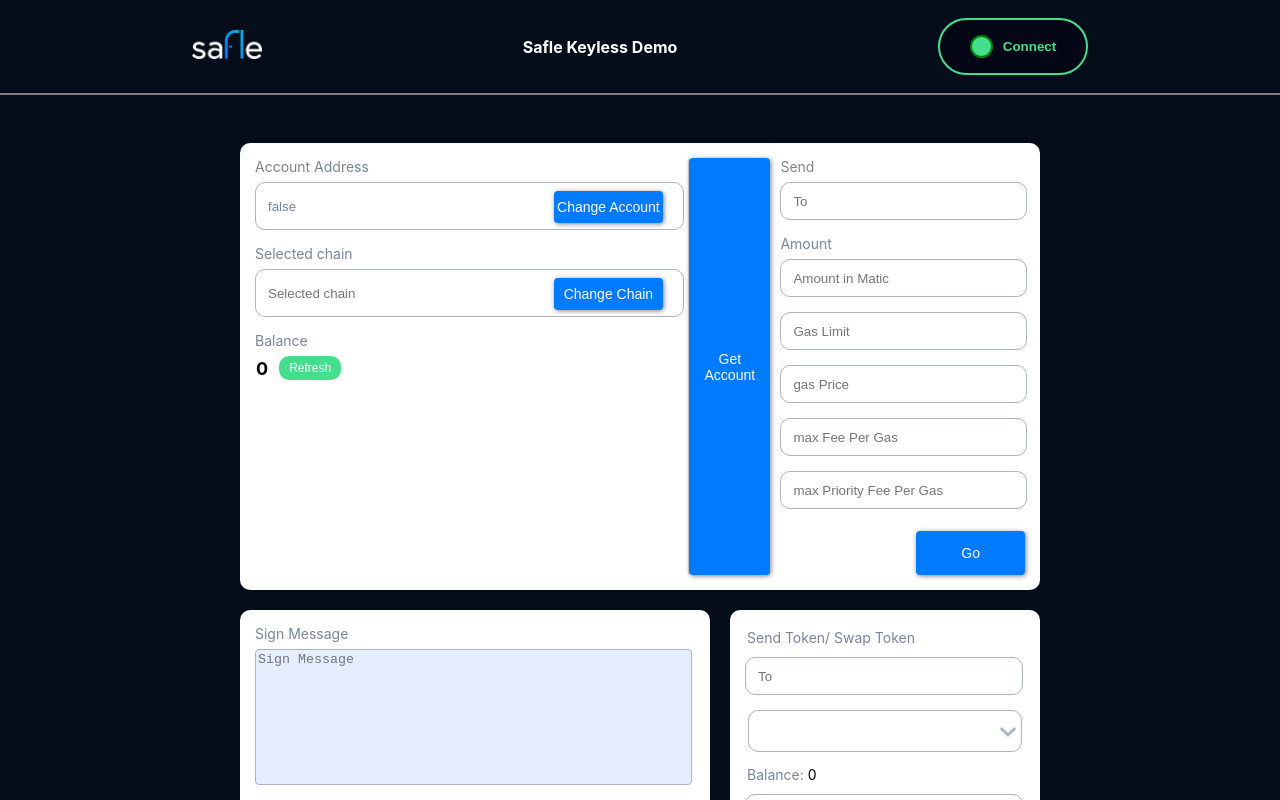
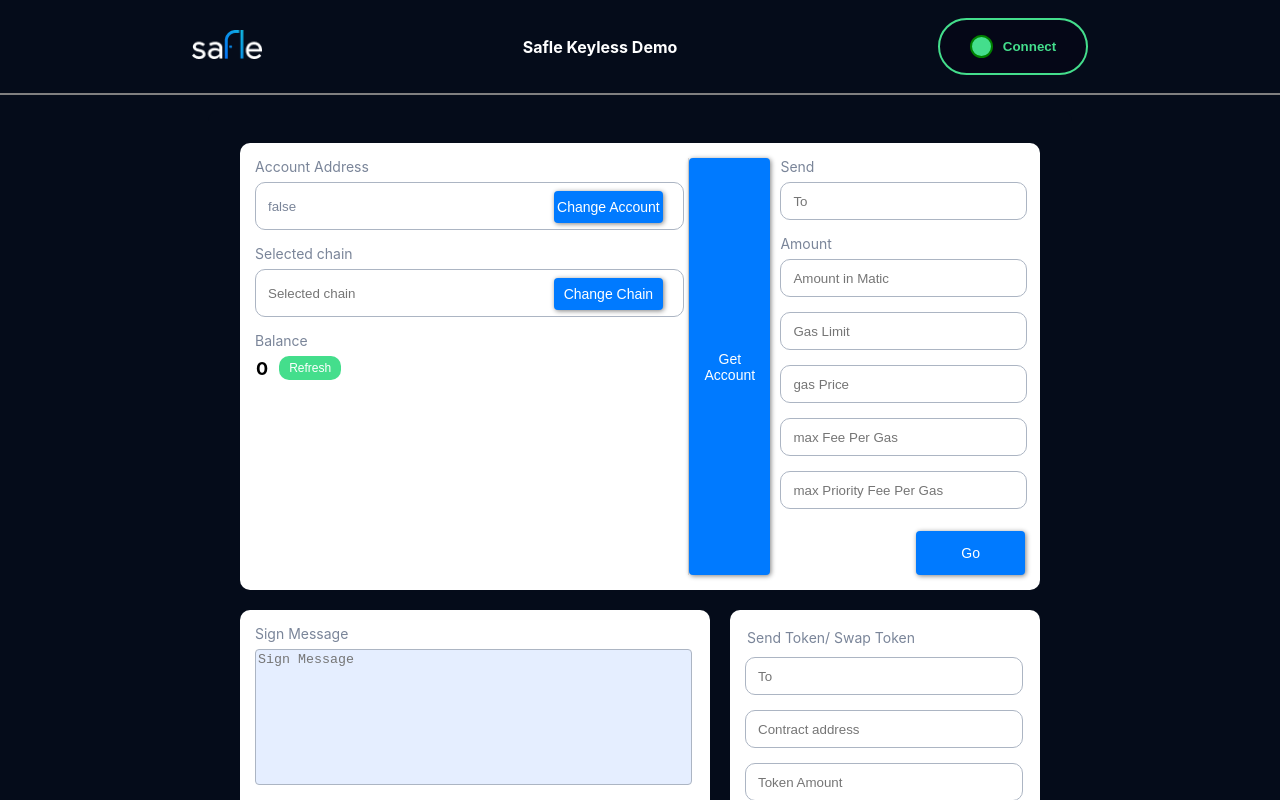
Before and after one commit to getsafle/keyless-demo, a React (Create React App) app: page / in a window 1280 px wide. Shown: the top 800 px of the page. Built offline with nearby package versions, Linux system fonts and the light colour scheme.

Commit message:
UI changes and data handling for contract calls

```diff
--- a/src/App.js
+++ b/src/App.js
@@ -115,17 +115,15 @@
     // setUserBalance(bal)
   };
 
-  const [sendTo, setSendTo] = useState("");
-  const [sendAmount, setSendAmount] = useState(0);
-
-  const [_tokenTo, setTokenTo] = useState("{}");
+  const [sendTo, setSendTo] = useState('')
+  const [sendAmount, setSendAmount] = useState(0)
   const [tokenSendTo, setTokenSendTo] = useState("");
   const [tokenAmount, setTokenAmount] = useState(0);
-  const [data, setData] = useState("");
   const [gasLimit, setGasLimit] = useState("");
   const [gasPrice, setGasPrice] = useState("");
   const [maxFeePerGas, setMaxFeePerGas] = useState("");
   const [maxPriorityFeePerGas, setMaxPriorityFeePerGas] = useState("");
+  const [contractAddress, setContractAddress] = useState("");
 
 
   const sendAmountTransaction = async () => {
@@ -140,7 +138,6 @@
     let chainId =  Number(await w3.eth.getChainId())
     console.log("chainId =", chainId);
 
-    // data = 0xa9059cbb0000000000000000000000002723a2756ecb99b3b50f239782876fb595728ac00000000000000000000000000000000000000000000000000de0b6b3a7640000
     const transaction = {
       from: fromAddr,
       to: sendTo, //to address
@@ -173,50 +170,27 @@
 
 
   const sendTokenAmountTransaction = async () => {
-    // let tokenTo = JSON.parse(_tokenTo);
-    // console.log({ tokenSendTo, _tokenTo, tokenAmount, tokenTo });
-
-    // const toAddress = tokenSendTo;
-    // const contractAddress = tokenTo.tokenAddress.toLowerCase();
-    // const instance = new w3.eth.Contract(abi, contractAddress);
-
-    // const sendValue = w3.utils.toBN(
-    //   tokenAmount * Math.pow(10, tokenTo.decimal)
-    // );
-    // console.log({ sendValue });
-
-    // const sendValue = w3.utils.toBN(0.01 * Math.pow(10, 18));
-
-    // let data, gas, balance;
-
-    // data = await instance.methods.transfer(toAddress, sendValue).encodeABI();
-
-    // try {
-    //   balance = await instance.methods.balanceOf(fromAddr).call();
-    //   console.log("weenus balance : ", balance);
-    //   gas = await instance.methods
-    //     .transfer(toAddress, sendValue)
-    //     .estimateGas({ from: fromAddr });
-    // } catch (e) {
-    //   console.log("err", e);
-    // }
-
-    // console.log("dataaaaa : ", data);
-    // console.log("gassssss : ", gas);
-    // console.log("balanceeeeeee : ", balance);
-
-    // data = 0xa9059cbb0000000000000000000000002723a2756ecb99b3b50f239782876fb595728ac00000000000000000000000000000000000000000000000000de0b6b3a7640000
 
     console.log("selectedChain.chainId = ", selectedChain);
     const nonce = await w3.eth.getTransactionCount(fromAddr, "latest");
 
     let chainId = Number(await w3.eth.getChainId())
 
+    const instance = new w3.eth.Contract(abi, contractAddress);
+    let decimals = await instance.methods.decimals().call();
+
+    const sendValue = w3.utils.toBN(tokenAmount * Math.pow(10, decimals));
+    const data = await instance.methods.transfer(tokenSendTo, sendValue).encodeABI();
+
+    console.log("decimals = ", decimals);
+
+    console.log({ sendValue })
+
     const transaction = {
       from: fromAddr,
-      to: tokenSendTo, //to address
+      to: contractAddress, //to address
       data: data,
-      value: tokenAmount,
+      value: '0x0',
       gasLimit: gasLimit,
       gasPrice: gasPrice,
       maxFeePerGas: maxFeePerGas,
@@ -225,7 +199,9 @@
       chainId: chainId
     };
 
-    if (chainId === '1' || chainId === '137' ) {
+    console.log("chainId = ",chainId, typeof chainId);
+
+    if (chainId === 1 || chainId === 137 ) {
       delete transaction.gasPrice
       transaction['type'] = "0x2"
     }
@@ -438,60 +414,14 @@
                 />
               </div>
               <div>
-                <div className="custom_select_box">
-                  <div className="selected_menu_item">
-                    <p>{JSON.parse(_tokenTo)?.symbol}</p>
-                    <div onClick={() => setShowDropDown(!showDropDown)}>
-                      <img src={"/arrow_dropdown_open.png"} />
-                    </div>
-                  </div>
-                  {showDropDown && (
-                    <div className="menu">
-                      <div className="menu_label">Select Token</div>
-                      {userAvailableTokens && userAvailableTokens.map((token) => (
-                        <div
-                          className="menuItems"
-                          value={token}
-                          key={token.addreses}
-                          onClick={async () => {
-                            setShowDropDown(false);
-                            setTokenTo(JSON.stringify(token));
-                          }}
-                          style={{
-                            background:
-                              token?.symbol === JSON.parse(_tokenTo)?.symbol
-                                ? "#E5EEFF"
-                                : "#fff",
-                            color:
-                              token?.symbol === JSON.parse(_tokenTo)?.symbol
-                                ? "#007AFF"
-                                : "#6E6F7A",
-                          }}
-                        >
-                          {token.symbol}
-                        </div>
-                      ))}
-                    </div>
-                  )}
-                </div>
-                <label style={{ paddingTop: "10px" }}>
-                  Balance:{" "}
-                  <span style={{ color: "#000", fontWeight: "medium" }}>
-                    {setTokenDecimal(
-                      JSON.parse(_tokenTo)?.balance,
-                      JSON.parse(_tokenTo)?.decimal
-                    )}{" "}
-                    {JSON.parse(_tokenTo)?.symbol}
-                  </span>
-                </label>
-              </div>
               <div>
                 <input
                   type="text"
-                  placeholder="Data"
-                  onClick={(e) => setData(e.target.value)}
-                  onBlur={(e) => setData(e.target.value)}
+                  placeholder="Contract address"
+                  onClick={(e) => setContractAddress(e.target.value)}
+                  onBlur={(e) => setContractAddress(e.target.value)}
                 />
+              </div>
               </div>
               <div>
                 <input
```
